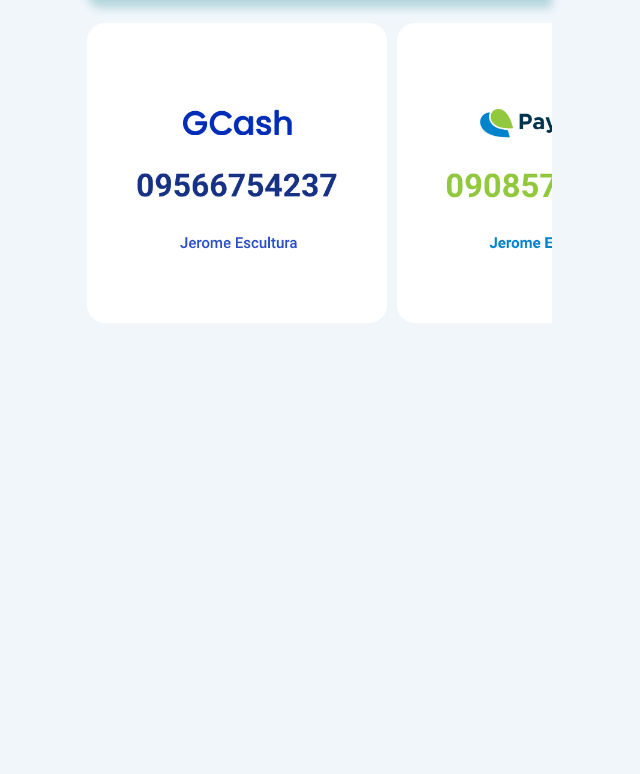
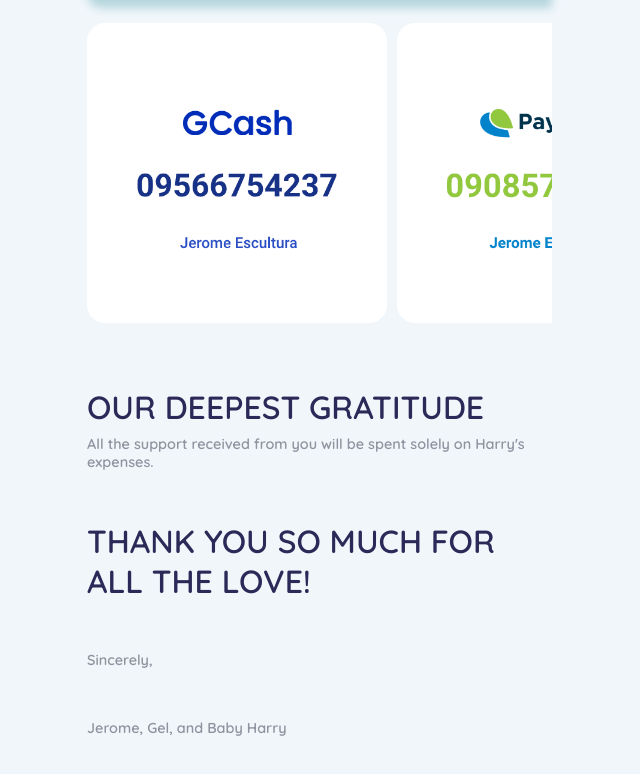
Before and after one commit to esculturajerome/babyshower, a React (Create React App) app: page / in a window 1280 px wide. Shown: the part 2349-3123 px from the top of the page, without its empty margins (338-978 px from the left). Before the commit the page ends 2761 px from the top, so only its background shows below. Built offline with nearby package versions, Linux system fonts and the light colour scheme.

Commit message:
babyshower | add footer

```diff
--- a/src/Screens/LandingScreen.js
+++ b/src/Screens/LandingScreen.js
@@ -73,6 +73,13 @@
           imageUrl6={require("../images/bpi.png")}
           imageUrl7={require("../images/aub.png")}
         />
+        <Title
+          title="Our deepest gratitude"
+          caption="All the support received from you will be spent solely on Harry's expenses."
+        />
+        <Title title="Thank you so much for all the love!" />
+        <Title caption="Sincerely," />
+        <Title caption="Jerome, Gel, and Baby Harry" />
 
         {/* <AppDetails /> */}
       </div>
```
